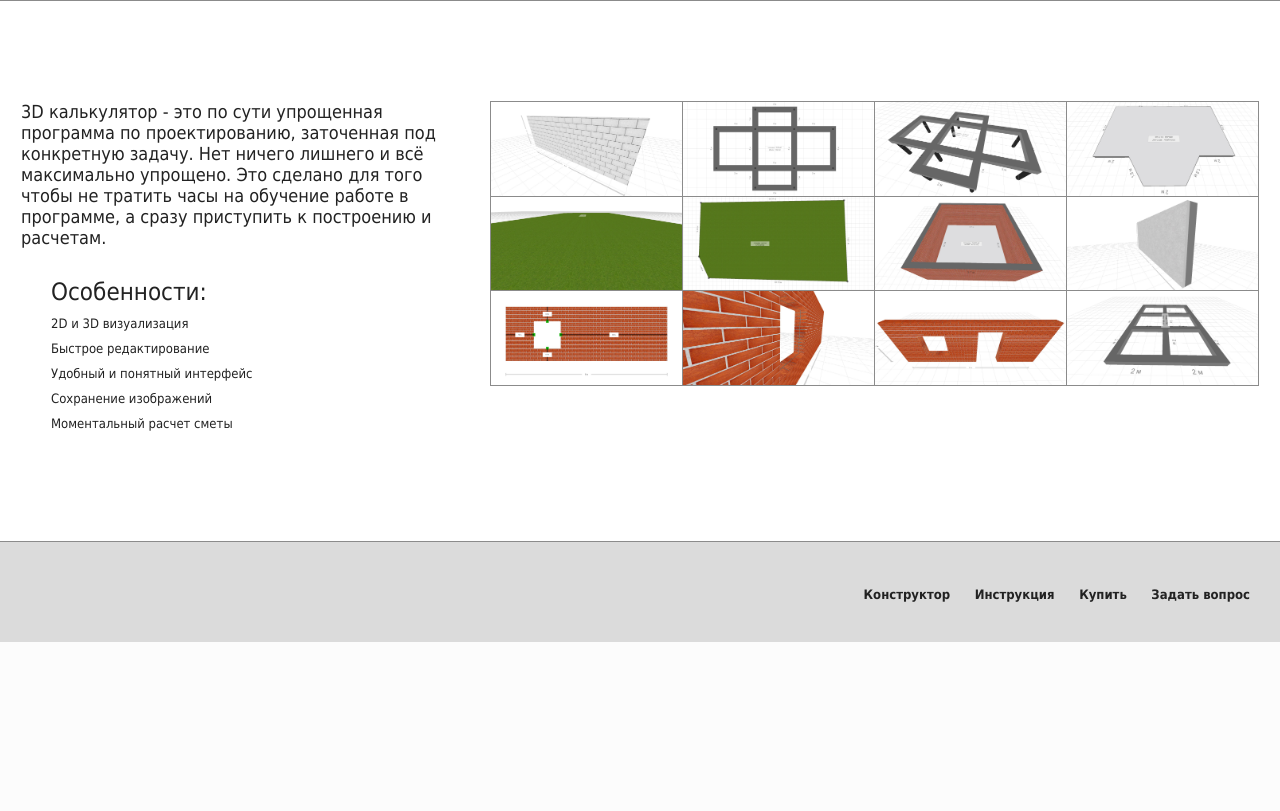
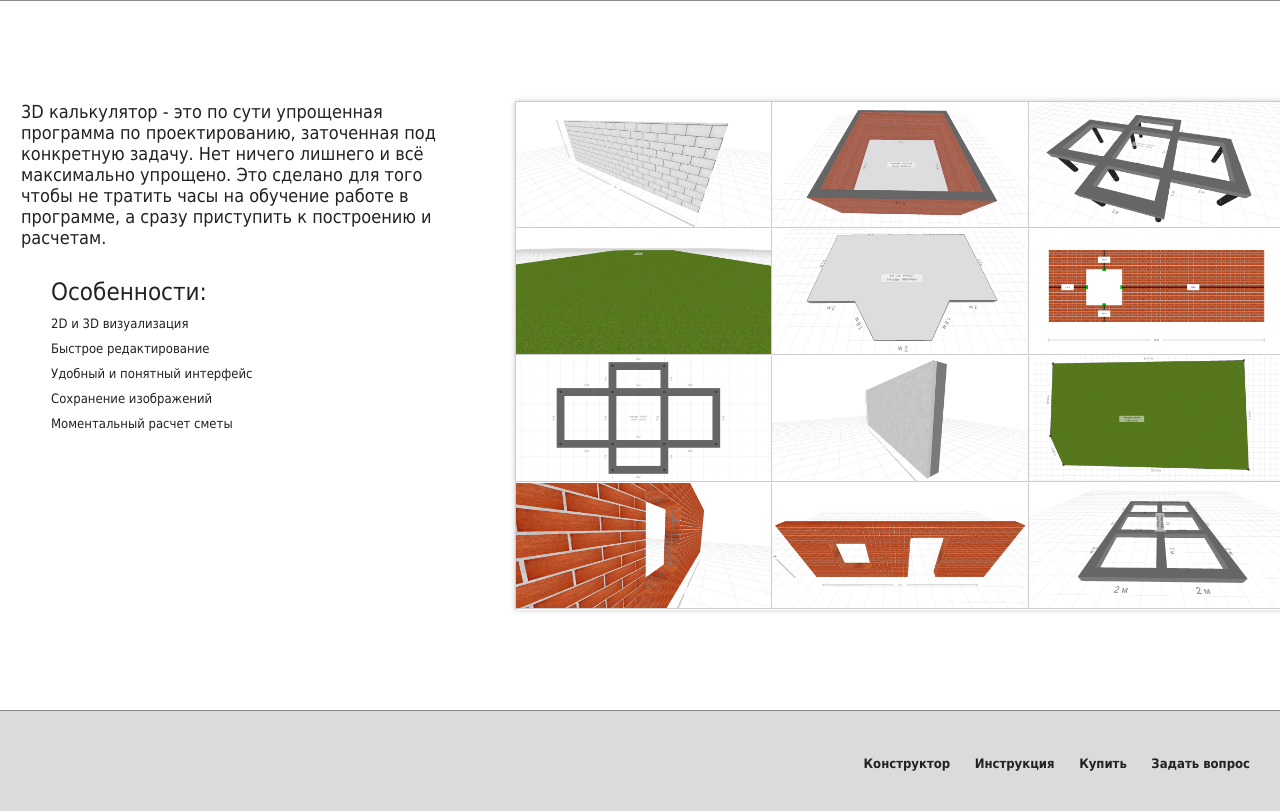
Before and after one commit to vitalikv/3d-stroyka, a PHP site: page / in a window 1280 px wide. Shown: the part 1414-2225 px from the top of the page. Before the commit the page ends 2056 px from the top, so only its background shows below. Run offline with PHP 8.4, Linux system fonts and the light colour scheme.

Commit message:
29.1 css

```diff
--- a/css/style.css
+++ b/css/style.css
@@ -51,7 +51,7 @@ body:before { content: ""; position: fixed; top: -10px; left: 0;  width: 100%; h
 
 
 
-.modal_body_content_grid
+.modal_body_content_grid, .modal_body_content_grid_2
 {
 	display: -ms-grid;
 	display: grid;
@@ -63,6 +63,22 @@ body:before { content: ""; position: fixed; top: -10px; left: 0;  width: 100%; h
 	margin: auto;
 	padding: 0px;
 }
+
+
+.modal_body_content_grid_2
+{
+	-ms-grid-columns: (1fr)[3];
+	grid-template-columns: repeat(3,1fr);
+	grid-gap: 1px;
+	grid-auto-rows: auto;
+	border-radius: 0px;
+	box-shadow: 0 0 6px 0 rgba(0,0,0,0.2);
+
+	border-left: 1px solid #cccccc;
+	border-top: 1px solid #cccccc;
+	margin-right:0px;
+}
+
 
 .ind_bl_1
 {
@@ -80,6 +96,25 @@ body:before { content: ""; position: fixed; top: -10px; left: 0;  width: 100%; h
 	text-decoration:none;
 	cursor: pointer;
 }
+
+.ind_bl_2
+{
+	background-color: #fff;
+	border-radius: 0px;
+	/*border: 2px dashed #d5d5d5 !important;*/
+	border-right: 1px solid #cccccc;
+	border-bottom: 1px solid #cccccc;
+
+	display: -webkit-box;
+	display: flex;
+	-webkit-box-orient: vertical;
+	-webkit-box-direction: normal;
+	flex-direction: column;
+	width: 100%;
+	text-decoration:none;
+	cursor: pointer;
+}
+
 
 .block_form_1_image_wrap
 {
--- a/index.php
+++ b/index.php
@@ -37,12 +37,12 @@ function changesize_1()
 	if(w_bl_1 < (210 * 4 + 5))
 	{
 		var rs = (w_bl_1 - 4) / 4;
-		$('[click_img]').css("width", rs);
+		//$('[click_img]').css("width", rs);
 		$('[bl2_img]').css("width", (rs * 4 + 4));
 	}
 	else
 	{
-		$('[click_img]').css("width", 210);
+		//$('[click_img]').css("width", 210);
 		$('[bl2_img]').css("width", (210 * 4 + 4));
 	}
 }
@@ -52,8 +52,10 @@ function changesize_1()
 <? // фото ?>
 $(document).on('click', '[click_img]', function () {
 var img = $(this).attr('src');
-img = /(.+)-m\./.exec(img);
-$('[fon]').html('<img src="'+img[1]+'.png" class="img_big_2">');
+//img = /(.+)-m\./.exec(img);
+//$('[fon]').html('<img src="'+img[1]+'.jpg" class="img_big_2">');
+console.log(img);
+$('[fon]').html('<img src="'+img+'" class="img_big_2">');
 $(".img_big_2").bind("load",function(){
 $('[fon]').css({"display":"block"});
 var h_html = $(this).height();
@@ -200,20 +202,20 @@ $(document).on('click', '[fon]', function () { $('[fon]').css({"display":"none"}
 				</div>
 
 				<div class="block_right_2">
-					<div class="block_img_1" bl2_img="">
-						<img src="/img/ind/screenshot(1).jpg" class="img_ind_1" click_img="">
-						<img src="/img/ind/screenshot(2).jpg" class="img_ind_1" click_img="">
-						<img src="/img/ind/screenshot(3).jpg" class="img_ind_1" click_img="">
-						<img src="/img/ind/screenshot(4).jpg" class="img_ind_1" click_img="">
-						<img src="/img/ind/screenshot(5).jpg" class="img_ind_1" click_img="">
-						<img src="/img/ind/screenshot(6).jpg" class="img_ind_1" click_img="">
+					<div class="modal_body_content_grid_2" bl2_img="">
+						<img src="/img/ind/screenshot(1).jpg" class="ind_bl_2" click_img="">
+						<img src="/img/ind/screenshot(2).jpg" class="ind_bl_2" click_img="">
+						<img src="/img/ind/screenshot(3).jpg" class="ind_bl_2" click_img="">
+						<img src="/img/ind/screenshot(4).jpg" class="ind_bl_2" click_img="">
+						<img src="/img/ind/screenshot(5).jpg" class="ind_bl_2" click_img="">
+						<img src="/img/ind/screenshot(6).jpg" class="ind_bl_2" click_img="">
 
-						<img src="/img/ind/screenshot(7).jpg" class="img_ind_1" click_img="">
-						<img src="/img/ind/screenshot(8).jpg" class="img_ind_1" click_img="">
-						<img src="/img/ind/screenshot(9).jpg" class="img_ind_1" click_img="">
-						<img src="/img/ind/screenshot(10).jpg" class="img_ind_1" click_img="">
-						<img src="/img/ind/screenshot(11).jpg" class="img_ind_1" click_img="">
-						<img src="/img/ind/screenshot(12).jpg" class="img_ind_1" click_img="">
+						<img src="/img/ind/screenshot(7).jpg" class="ind_bl_2" click_img="">
+						<img src="/img/ind/screenshot(8).jpg" class="ind_bl_2" click_img="">
+						<img src="/img/ind/screenshot(9).jpg" class="ind_bl_2" click_img="">
+						<img src="/img/ind/screenshot(10).jpg" class="ind_bl_2" click_img="">
+						<img src="/img/ind/screenshot(11).jpg" class="ind_bl_2" click_img="">
+						<img src="/img/ind/screenshot(12).jpg" class="ind_bl_2" click_img="">
 						<div class="clear"></div>
 					</div>
 					<div class="clear"></div>
```
Also changed, not shown: img/ind/screenshot(2).jpg, img/ind/screenshot(4).jpg, img/ind/screenshot(5).jpg, img/ind/screenshot(6).jpg, img/ind/screenshot(7).jpg, img/ind/screenshot(9).jpg.
